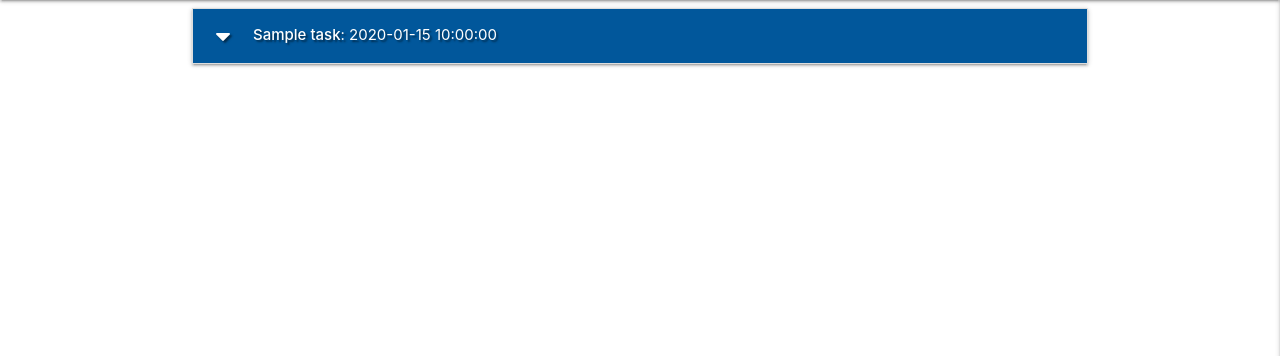
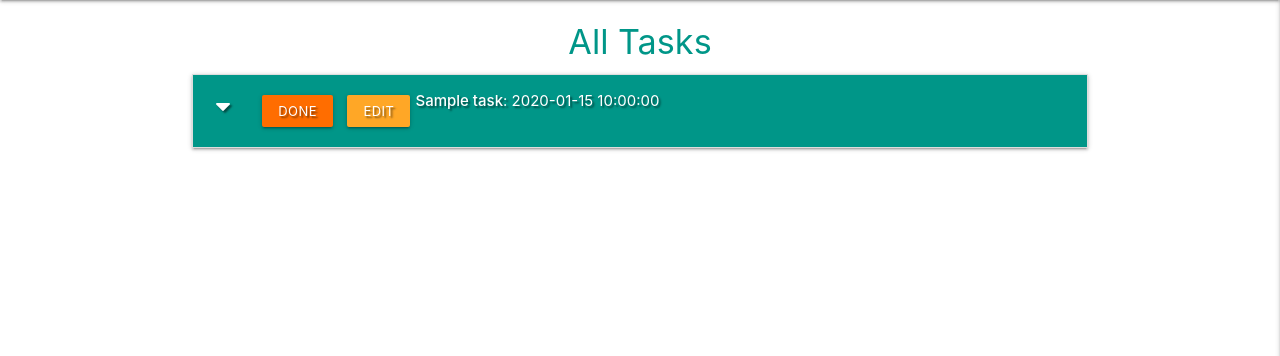
Before and after one commit to mion93/flask-task-manager-project, a Flask app: page / in a window 1280 px wide. Shown: the part 64-420 px from the top of the page. Run offline with Flask 2, Linux system fonts and the light colour scheme; a database or web service that is not in the repository returns one stand-in record (values such as "Sample title"); some libraries are stand-ins or nearby versions.

Commit message:
add task edit/done buttons

```diff
--- a/static/css/style.css
+++ b/static/css/style.css
@@ -9,3 +9,12 @@
 .flash h4 {
     line-height: 2;
 }
+
+.btn-small {
+    margin: 5px;
+}
+
+.collapsible-header .col strong{
+    margin: 5px;
+    line-height: 42px;
+}
--- a/templates/tasks.html
+++ b/templates/tasks.html
@@ -1,14 +1,22 @@
 {% extends "base.html" %}
 {% block content %}
+    <h4 class="teal-text center-align">All Tasks</h4>
+
 
     <ul class="collapsible">
         {% for task in tasks %}
         <li>
-            <div class="collapsible-header white-text light-blue darken-4 text-shadow">
+            <div class="collapsible-header white-text teal text-shadow">
+                <div class="col s3">
                 <i class="fas fa-caret-down"></i>
+                <a href="" class="btn-small orange accent-4">Done</a>
+                <a href="" class="btn-small orange lighten-1">Edit</a>
+                </div>
+                <div class="col s9"></div>
+
                 <strong>{{ task.task_name }}</strong> : {{ task.due_date }}
                 {% if task.is_urgent == "on" %}
-                    <i class="fas fa-exclamation-circle light-blue-text text-lighten-2 tooltipped"
+                    <i class="fas fa-exclamation-circle amber-text tooltipped"
                         data-position="right" data-tooltip="URGENT!"></i>
                 {% endif %}
             </div>
```
